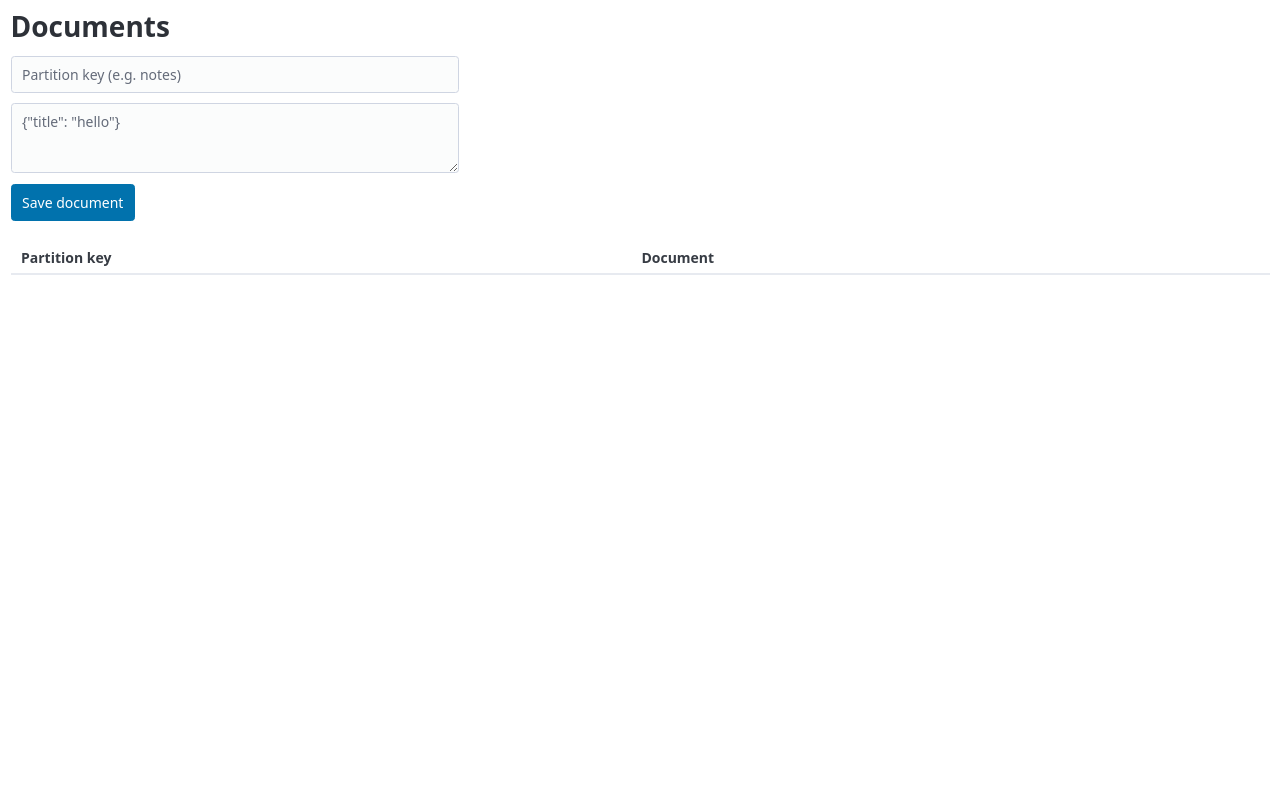
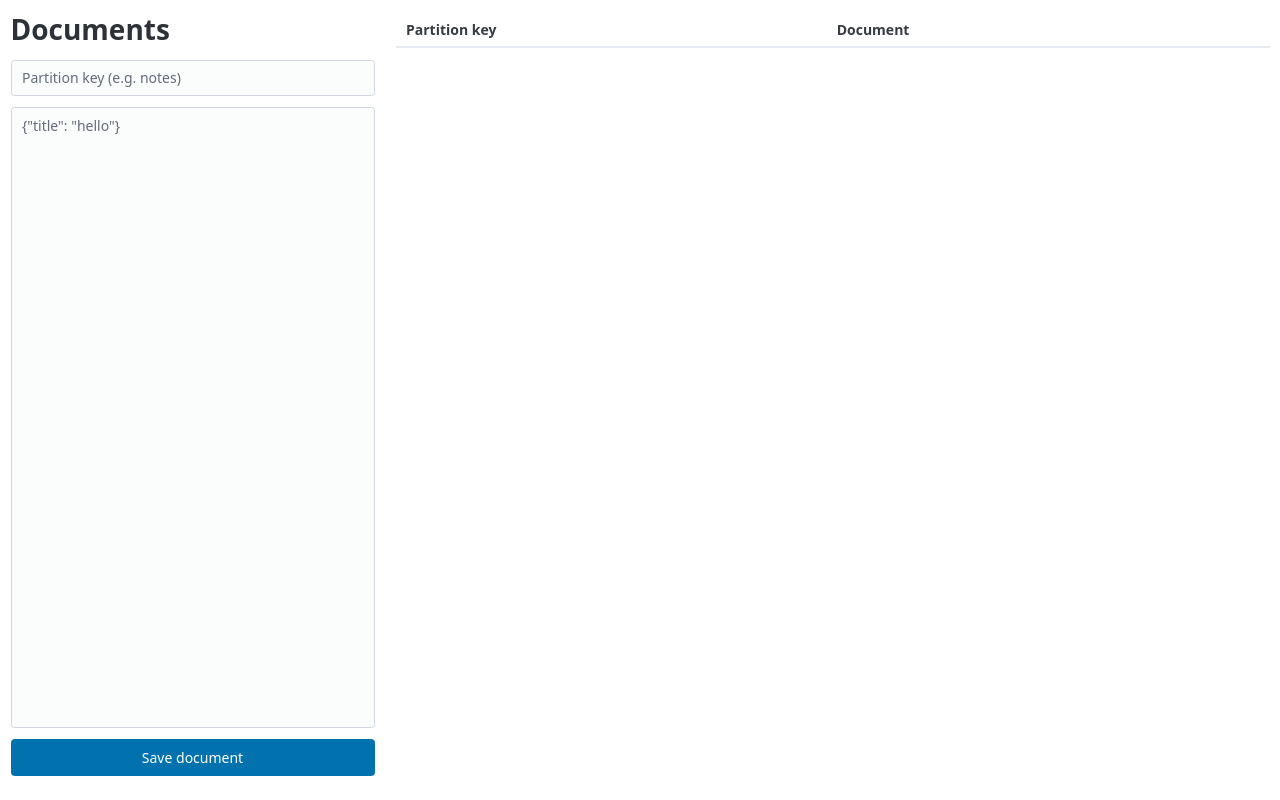
Before and after one commit to isaiahduncan/stardock, an ASP.NET Core app: template src/Views/Home/Index.cshtml in a window 1280 px wide. Run offline with ASP.NET Core 8, Linux system fonts and the light colour scheme; the template is opened without the code that fills it, so the values that code supplies are empty; the project's own start-up code is not run, and a stand-in starts its controllers and pages; some libraries are stand-ins or nearby versions.

Commit message:
Two-column layout: form on the left, scrollable documents on the right
Heading pinned at the top of the left column with the form filling the
rest of the height; the documents table scrolls on its own on the right.

Co-Authored-By: Claude Sonnet 5.5 <noreply@anthropic.com>
Claude-Session: https://claude.ai/code/session_01EB5GRmFhNPMjjGk7NkpfN7

```diff
--- a/src/Views/Home/Index.cshtml
+++ b/src/Views/Home/Index.cshtml
@@ -16,7 +16,8 @@
   <link rel="stylesheet" href="/site.css">
 </head>
 <body>
-  <main class="container-fluid">
+  <main class="container-fluid layout">
+  <section class="compose">
   <h1>Documents</h1>
 
   @if (!string.IsNullOrEmpty(error))
@@ -29,7 +30,9 @@
     <textarea name="json" placeholder='{"title": "hello"}' required></textarea>
     <button>Save document</button>
   </form>
+  </section>
 
+  <section class="documents">
   <table>
     <thead><tr><th>Partition key</th><th>Document</th><th></th></tr></thead>
     <tbody>
@@ -56,6 +59,7 @@
       }
     </tbody>
   </table>
+  </section>
   </main>
 </body>
 </html>
--- a/src/wwwroot/site.css
+++ b/src/wwwroot/site.css
@@ -8,7 +8,34 @@
   --pico-typography-spacing-vertical: 1rem;      /* space under headings and paragraphs */
 }
 
-form.new { max-width: 32rem; margin-bottom: 1.5rem; }
+/* Two columns filling the window: form on the left, documents on the right. */
+main.layout {
+  display: grid;
+  grid-template-columns: minmax(18rem, 26rem) 1fr;
+  gap: 1.5rem;
+  height: 100vh;
+  padding-block: 1rem;
+  box-sizing: border-box;
+}
+
+/* Left column: heading pinned at the top; the form fills the rest of the height. */
+.compose { display: flex; flex-direction: column; min-height: 0; }
+.compose h1 { flex: none; }
+
+/* The form stretches to the bottom; the JSON box grows, the Save button stays at the bottom. */
+form.new { display: flex; flex-direction: column; flex: 1; min-height: 0; margin-bottom: 0; }
+form.new textarea { flex: 1; resize: none; }
+form.new button { flex: none; }
+
+/* Right column: scrolls on its own; the header row stays visible. */
+.documents { overflow-y: auto; min-height: 0; }
+.documents thead th { position: sticky; top: 0; background: var(--pico-background-color); z-index: 1; }
+
+/* Stack the columns on narrow screens. */
+@media (max-width: 800px) {
+  main.layout { display: block; height: auto; }
+}
+
 textarea { min-height: 5rem; }
 
 td pre { margin: 0; padding: .5rem; white-space: pre-wrap; }
```
